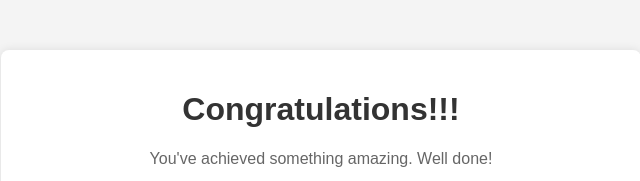
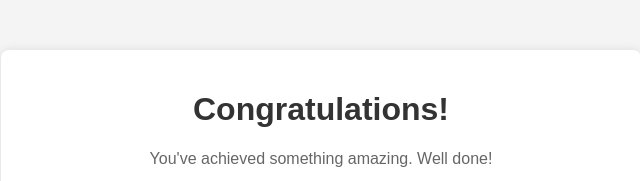
Before and after one commit to 1sujay1/Node_AWS_CICD, a website: page views/welcome.html in a window 1280 px wide. Shown: the top 181 px of the page, without its empty margins (319-959 px from the left). Drawn offline with Linux system fonts and the light colour scheme.

Commit message:
text changes

```diff
--- a/views/welcome.html
+++ b/views/welcome.html
@@ -40,7 +40,7 @@
   </head>
   <body>
     <div class="congratulations-container">
-      <h1>Congratulations!!!</h1>
+      <h1>Congratulations!</h1>
       <p>You've achieved something amazing. Well done!</p>
       <img src="congrats_img.jpg" alt="Congratulations Image" />
       <span>By, SUJAY KUMAR N</span>
```
